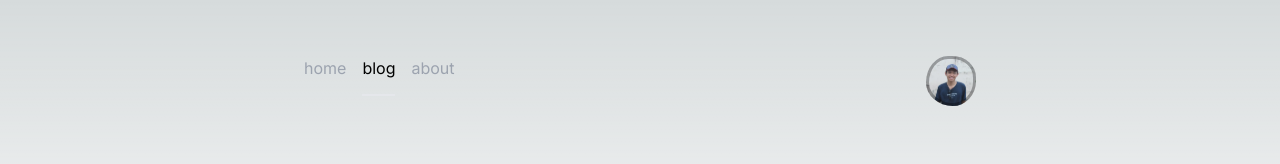
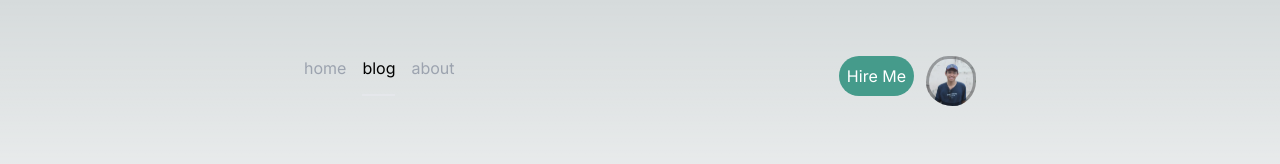
Before and after one commit to ibnunaufal/nextjs-personal-website, a Next.js app: page /blog in a window 1280 px wide. Shown: the top 164 px of the page. Built offline with nearby package versions, Linux system fonts and the light colour scheme; no server answers.

Commit message:
Update Footer and Navbar components

```diff
--- a/components/Footer.tsx
+++ b/components/Footer.tsx
@@ -21,7 +21,7 @@ const Footer = () => {
         </div>
       </div> */}
       <div className=" my-2">
-        © 2023 All rights reserved
+        © {new Date().getFullYear()} All rights reserved
       </div>
       <div className=" my-2">
         by <span className="font-extrabold">Ibnu Naufal</span>
--- /dev/null
+++ b/components/HireMeRgbButton.tsx
@@ -0,0 +1,56 @@
+import React, { useState, useEffect } from 'react';
+
+interface HireMeRgbButtonProps {
+    onClick: () => void;
+}
+
+const HireMeRgbButton: React.FC<HireMeRgbButtonProps> = ({ onClick }) => {
+    const [color, setColor] = useState<string>('rgb(0, 0, 0)');
+    const [textColor, setTextColor] = useState<string>('black');
+    const [, setIsModalOpen] = useState<boolean>(false);
+
+    useEffect(() => {
+        const interval = setInterval(() => {
+            const randomColor = `rgb(${getRandomValue()}, ${getRandomValue()}, ${getRandomValue()})`;
+            setColor(randomColor);
+            setTextColor(getTextColor(randomColor));
+        }, 1000);
+
+        return () => {
+            clearInterval(interval);
+        };
+    }, []);
+
+    const getRandomValue = () => {
+        return Math.floor(Math.random() * 256);
+    };
+
+    const getTextColor = (bgColor: string) => {
+        // Calculate the luminance of the background color
+        var rgb = bgColor.match(/\d+/g);
+        // if rgb null give it 0.1
+        if (!rgb) {
+            return 0.1;
+        }
+        const luminance = (0.299 * parseInt(rgb[0]) + 0.587 * parseInt(rgb[1]) + 0.114 * parseInt(rgb[2])) / 255;
+
+        // Return black or white based on the luminance
+        return luminance > 0.5 ? 'black' : 'white';
+    };
+
+    const handleClick = () => {
+        onClick(); // Call the onClick function passed as a prop
+    };
+
+    return (
+        <>
+            <a href="mailto:ibnunaufal5758@gmail.com">
+            <button style={{ backgroundColor: color, color: textColor, borderRadius: '50px' }} className=' p-2 ' onClick={handleClick}>
+                Hire Me
+            </button>
+            </a>
+        </>
+    );
+};
+
+export default HireMeRgbButton;
--- a/components/Navbar.tsx
+++ b/components/Navbar.tsx
@@ -5,6 +5,8 @@ import Link from "next/link";
 import { usePathname } from 'next/navigation'
 import Image from "next/image";
 import ProfilePicture from "./ProfilePicture";
+import RgbButton from "./HireMeRgbButton";
+import HireMeRgbButton from "./HireMeRgbButton";
 
 const Navbar = () => {
   const pathname = usePathname()
@@ -16,8 +18,15 @@ const Navbar = () => {
             <li className={`mr-4 flex h-10 ${pathname == '/blog' || pathname.includes('/blog') ? 'border-b-2' : ' text-gray-400 hover:text-white'}`}> <a href="/blog">blog</a></li>
             <li className={`mr-4 flex h-10 ${pathname == '/about' ? 'border-b-2' : ' text-gray-400 hover:text-white'}`}> <a href="/about">about</a></li>
         </ul>
-        <div className={`h-16 ${pathname == '/about' ? 'hidden':''}`}>
-          <ProfilePicture width="50px" height="50px" />
+        <div className={`h-16 flex flex-row`}>
+          {/* hire me button */}
+
+          <div className=" mr-3">
+            <HireMeRgbButton onClick={() => {console.log("a")}} />
+          </div>
+          <div className={`${pathname == '/about' ? 'hidden':''}`}>
+            <ProfilePicture width="50px" height="50px" />
+          </div>
           {/* <Image src={"/profile.webp"} alt="pp" width={50} height={50} className="rounded-full transition ease-in-out delay-150 hover:scale-150" /> */}
         </div>
     </div>
```
